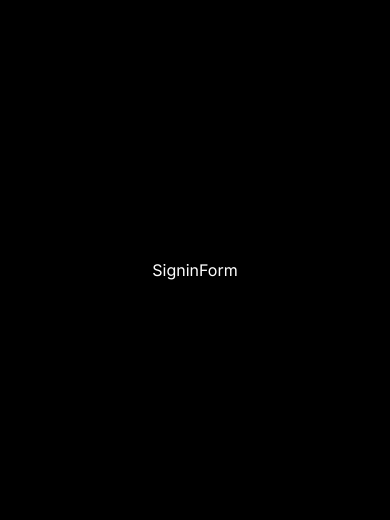
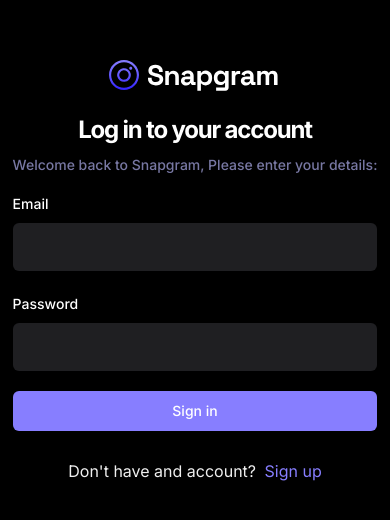
Before and after one commit to Momen-Assaf/Nemgram, a React (Vite) app: page /sign-in in a window 390 px wide. Shown: the part 152-672 px from the top of the page. Built offline with nearby package versions, Linux system fonts and the light colour scheme; no server answers.

Commit message:
Sign in complete

```diff
--- a/src/App.tsx
+++ b/src/App.tsx
@@ -1,6 +1,6 @@
 import { Routes, Route } from 'react-router-dom';
 import { SigninForm } from './_auth/forms/SigninForm';
-import { SingupForm } from './_auth/forms/SingupForm';
+import { SignupForm } from './_auth/forms/SignupForm';
 import { Home } from './_root/pages';
 import './globals.css';
 import { AuthLayout } from './_auth/AuthLayout';
@@ -14,8 +14,8 @@
       <Routes>
         {/* {Public Route} */}
         <Route element={<AuthLayout />}>
-          <Route path='/sign-up' element={<SingupForm />} />
           <Route path='/sign-in' element={<SigninForm />} />
+          <Route path='/sign-up' element={<SignupForm />} />
         </Route>
 
         {/* {Private Route} */}
--- a/src/_auth/forms/SigninForm.tsx
+++ b/src/_auth/forms/SigninForm.tsx
@@ -1,5 +1,104 @@
+import { zodResolver } from "@hookform/resolvers/zod"
+import { Button } from "@/components/ui/button"
+import { useForm } from "react-hook-form"
+import { FormControl, FormField, FormItem, FormLabel, FormMessage, Form, } from "@/components/ui/form"
+import { Input } from "@/components/ui/input"
+import { SigninValidation } from "@/lib/validation"
+import { z } from "zod"
+import Loader from "@/components/shared/Loader"
+import { Link , useNavigate } from "react-router-dom"
+import { useToast } from "@/components/ui/use-toast"
+import {useSignInAccount } from "@/lib/react-query/queriesAndMutations"
+import { useUserContext } from "@/context/AuthContext"
+
+
+
 export const SigninForm = () => {
+  const { toast } = useToast()
+  const { checkAuthUser, isLoading: isUserLoading} = useUserContext();
+  const navigate = useNavigate();
+
+  const { mutateAsync: signInAccount } = useSignInAccount();
+  // 1. Define your form.
+  const form = useForm<z.infer<typeof SigninValidation>>({
+    resolver: zodResolver(SigninValidation),
+    defaultValues: {
+      email: "",
+      password: "",
+    },
+  })
+
+  // 2. Define a submit handler.
+  async function onSubmit(values: z.infer<typeof SigninValidation>) {
+   const session = await signInAccount({
+      email: values.email,
+      password : values.password
+    })
+
+    if (!session) {
+      return toast({
+        title: "Sign in failed, Please try again.",
+      })
+    }
+
+    const isLoggedIn = await checkAuthUser();
+
+    if(isLoggedIn) {
+      form.reset();
+      navigate('/');
+    }
+    else{
+      toast({title: "Sign in failed, Please try again"})
+    }
+  }
   return (
-    <div>SigninForm</div>
+    <Form {...form}>
+      <div className="sm:w-420 flex-center flex-col">
+
+        <img src='/assets/images/logo.svg' alt="logo" />
+        <h2 className="h3-bold md:h2-bold pt-5 sm:pt-12"> Log in to your account</h2>
+        <p className="text-light-3 small-medium md:base-regular mt-2">Welcome back to Snapgram, Please enter your details:</p>
+
+        <form onSubmit={form.handleSubmit(onSubmit)} className="flex flex-col w-full gap-5 mt-4">
+          <FormField
+            control={form.control}
+            name="email"
+            render={({ field }) => (
+              <FormItem>
+                <FormLabel>Email</FormLabel>
+                <FormControl>
+                  <Input type="email" className="shad-input"{...field} />
+                </FormControl>
+                <FormMessage />
+              </FormItem>
+            )}
+          />
+          <FormField
+            control={form.control}
+            name="password"
+            render={({ field }) => (
+              <FormItem>
+                <FormLabel>Password</FormLabel>
+                <FormControl>
+                  <Input type="password" className="shad-input"{...field} />
+                </FormControl>
+                <FormMessage />
+              </FormItem>
+            )}
+          />
+          <Button type="submit" className="shad-button_primary">
+            {isUserLoading ? (
+              <div className="flex-center gap-2">
+                <Loader />Loading...
+              </div>
+            ) : "Sign in"}
+          </Button>
+          <p className="text-small-regural text-light-2 text-center mt-2">
+            Don't have and account?
+            <Link to='/sign-up' className="text-primary-500 text-small-semibold ml-1"> Sign up</Link>
+          </p>
+        </form>
+      </div>
+    </Form>
   )
 }
--- a/src/_auth/forms/SingupForm.tsx
+++ b/src/_auth/forms/SignupForm.tsx
@@ -13,7 +13,7 @@
 
 
 
-export const SingupForm = () => {
+export const SignupForm = () => {
   const { toast } = useToast()
   const { checkAuthUser, isLoading: isUserLoading} = useUserContext();
   const navigate = useNavigate();
--- a/src/lib/appwrite/api.ts
+++ b/src/lib/appwrite/api.ts
@@ -15,7 +15,7 @@
         const avatarUrl = avatars.getInitials(user.name);
 
         const newUser = await saveUserToDB({
-            accountId: newAccount.$id,
+            accountID: newAccount.$id,
             name: newAccount.name,
             email: newAccount.email,
             username: user.username,
@@ -31,7 +31,7 @@
 }
 
 export async function saveUserToDB(user: {
-    accountId: string,
+    accountID: string,
     email: string,
     name: string,
     imgUrl: URL,
--- a/src/lib/validation/index.ts
+++ b/src/lib/validation/index.ts
@@ -6,3 +6,8 @@
     email: z.string().email(),
     password: z.string().min(8,{message : 'Password must be at least 8 characters'}),
 })
+
+export const SigninValidation = z.object({
+    email: z.string().email(),
+    password: z.string().min(8,{message : 'Password must be at least 8 characters'}),
+})
```
